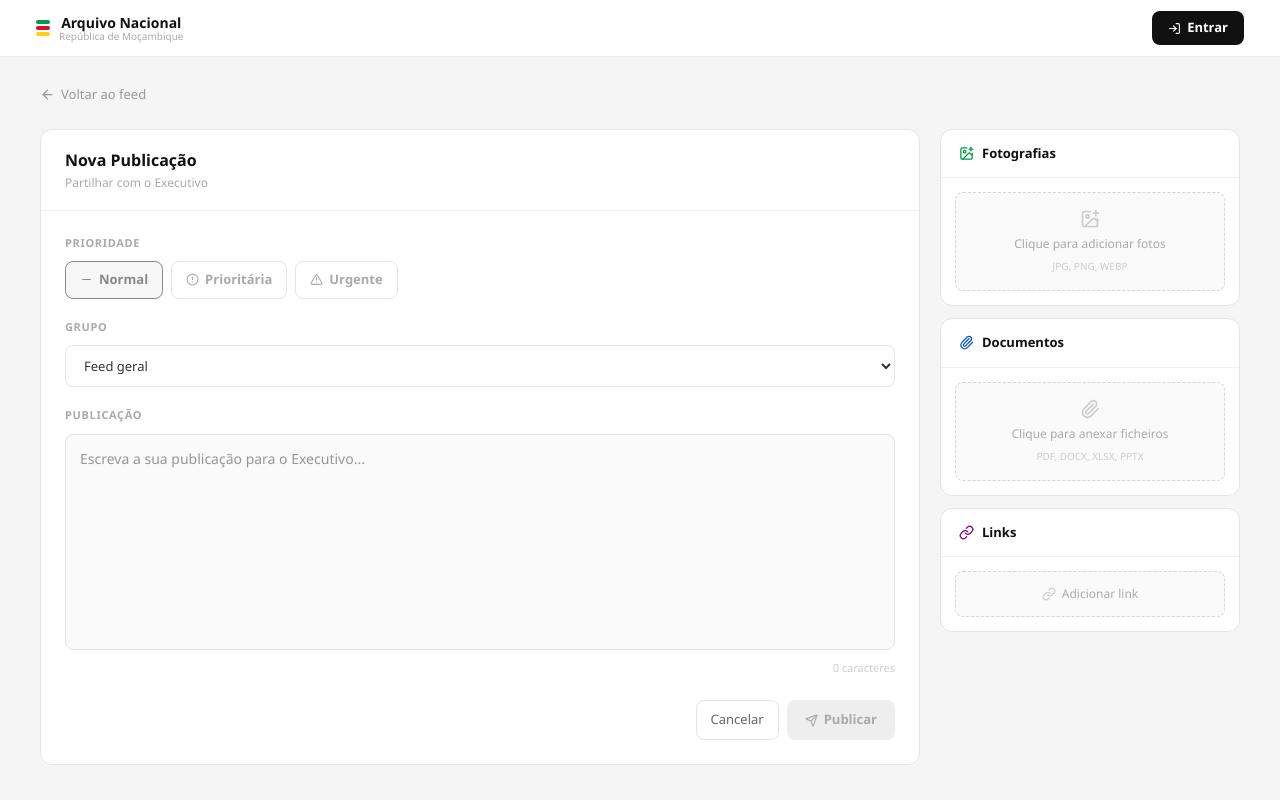
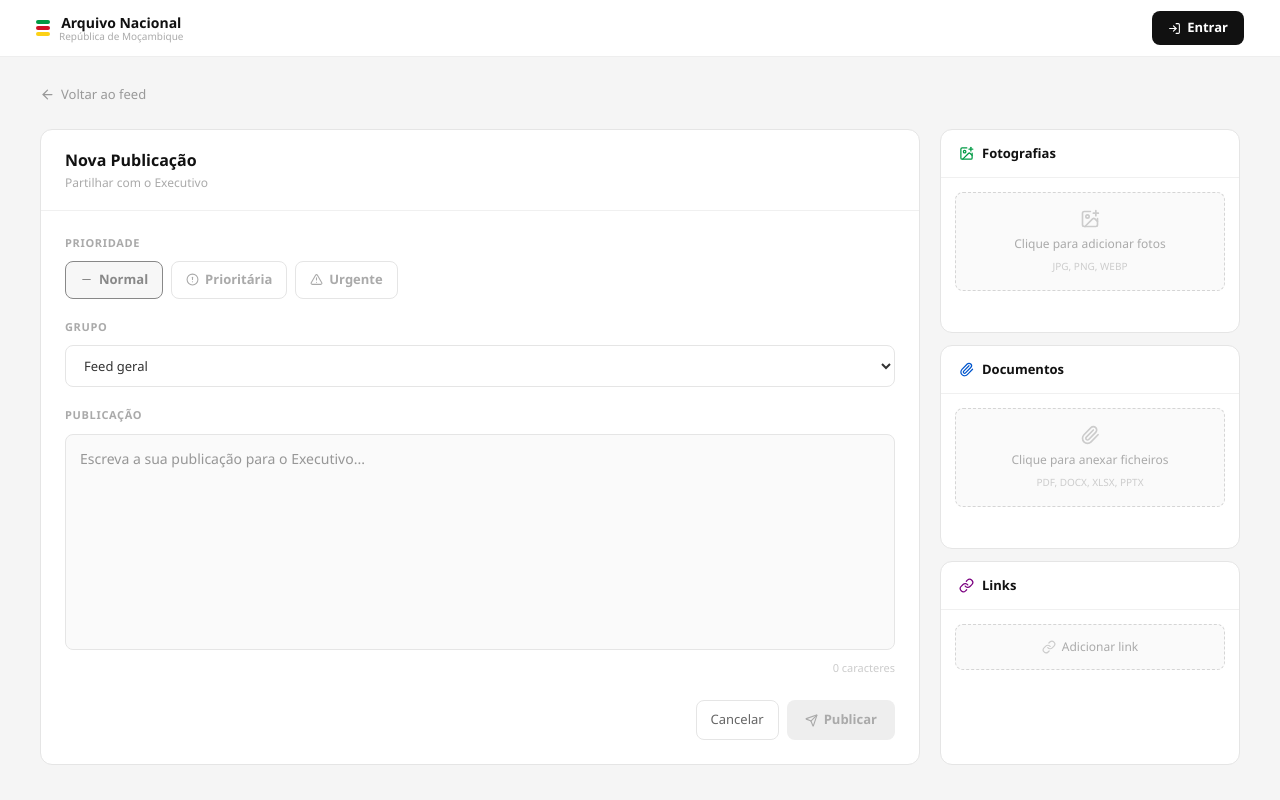
Before and after one commit to saracsguerreiro/arquivo_nacional, a React (Vite) app: page /arquivo_nacional/governo/nova-publicacao in a window 1280 px wide. Built offline with nearby package versions, Linux system fonts and the light colour scheme.

Commit message:
Nova publicação: painéis de anexos com mesma altura da coluna de formulário
Co-Authored-By: Claude Sonnet 4.6 <noreply@anthropic.com>

```diff
--- a/src/pages/governo/NewPost.tsx
+++ b/src/pages/governo/NewPost.tsx
@@ -75,7 +75,7 @@ export default function NewPost() {
           <ArrowLeft size={15} /> Voltar ao feed
         </button>
 
-        <div style={{ display: 'flex', gap: 20, alignItems: 'flex-start' }}>
+        <div style={{ display: 'flex', gap: 20, alignItems: 'stretch' }}>
 
           {/* ── LEFT: form fields ─────────────────────── */}
           <div style={{ flex: 1, minWidth: 0, background: '#FFFFFF', border: '1px solid #E5E5E5', borderRadius: 12, overflow: 'hidden' }}>
@@ -158,15 +158,15 @@ export default function NewPost() {
           </div>
 
           {/* ── RIGHT: attachments ────────────────────── */}
-          <div style={{ width: 300, flexShrink: 0, display: 'flex', flexDirection: 'column', gap: 12 }}>
+          <div style={{ width: 300, flexShrink: 0, display: 'flex', flexDirection: 'column', gap: 12 , minHeight: 0 }}>
 
             {/* Photos */}
-            <div style={{ background: '#FFFFFF', border: '1px solid #E5E5E5', borderRadius: 12, overflow: 'hidden' }}>
+            <div style={{ background: '#FFFFFF', border: '1px solid #E5E5E5', borderRadius: 12, overflow: 'hidden', flex: 1, display: 'flex', flexDirection: 'column' }}>
               <div style={{ padding: '14px 18px', borderBottom: '1px solid #F0F0F0', display: 'flex', alignItems: 'center', gap: 8 }}>
                 <ImagePlus size={15} style={{ color: '#009A44' }} />
                 <p style={{ fontSize: 13, fontWeight: 700, color: '#111111' }}>Fotografias</p>
               </div>
-              <div style={{ padding: 14 }}>
+              <div style={{ padding: 14, flex: 1, display: 'flex', flexDirection: 'column', justifyContent: 'space-between' }}>
                 {photos.length > 0 && (
                   <div style={{ display: 'grid', gridTemplateColumns: '1fr 1fr', gap: 6, marginBottom: 10 }}>
                     {photos.map(p => (
@@ -195,7 +195,7 @@ export default function NewPost() {
             </div>
 
             {/* Documents */}
-            <div style={{ background: '#FFFFFF', border: '1px solid #E5E5E5', borderRadius: 12, overflow: 'hidden' }}>
+            <div style={{ background: '#FFFFFF', border: '1px solid #E5E5E5', borderRadius: 12, overflow: 'hidden', flex: 1, display: 'flex', flexDirection: 'column' }}>
               <div style={{ padding: '14px 18px', borderBottom: '1px solid #F0F0F0', display: 'flex', alignItems: 'center', gap: 8 }}>
                 <Paperclip size={15} style={{ color: '#0055CC' }} />
                 <p style={{ fontSize: 13, fontWeight: 700, color: '#111111' }}>Documentos</p>
@@ -233,7 +233,7 @@ export default function NewPost() {
             </div>
 
             {/* Links */}
-            <div style={{ background: '#FFFFFF', border: '1px solid #E5E5E5', borderRadius: 12, overflow: 'hidden' }}>
+            <div style={{ background: '#FFFFFF', border: '1px solid #E5E5E5', borderRadius: 12, overflow: 'hidden', flex: 1, display: 'flex', flexDirection: 'column' }}>
               <div style={{ padding: '14px 18px', borderBottom: '1px solid #F0F0F0', display: 'flex', alignItems: 'center', gap: 8 }}>
                 <Link size={15} style={{ color: '#7B0080' }} />
                 <p style={{ fontSize: 13, fontWeight: 700, color: '#111111' }}>Links</p>
```
